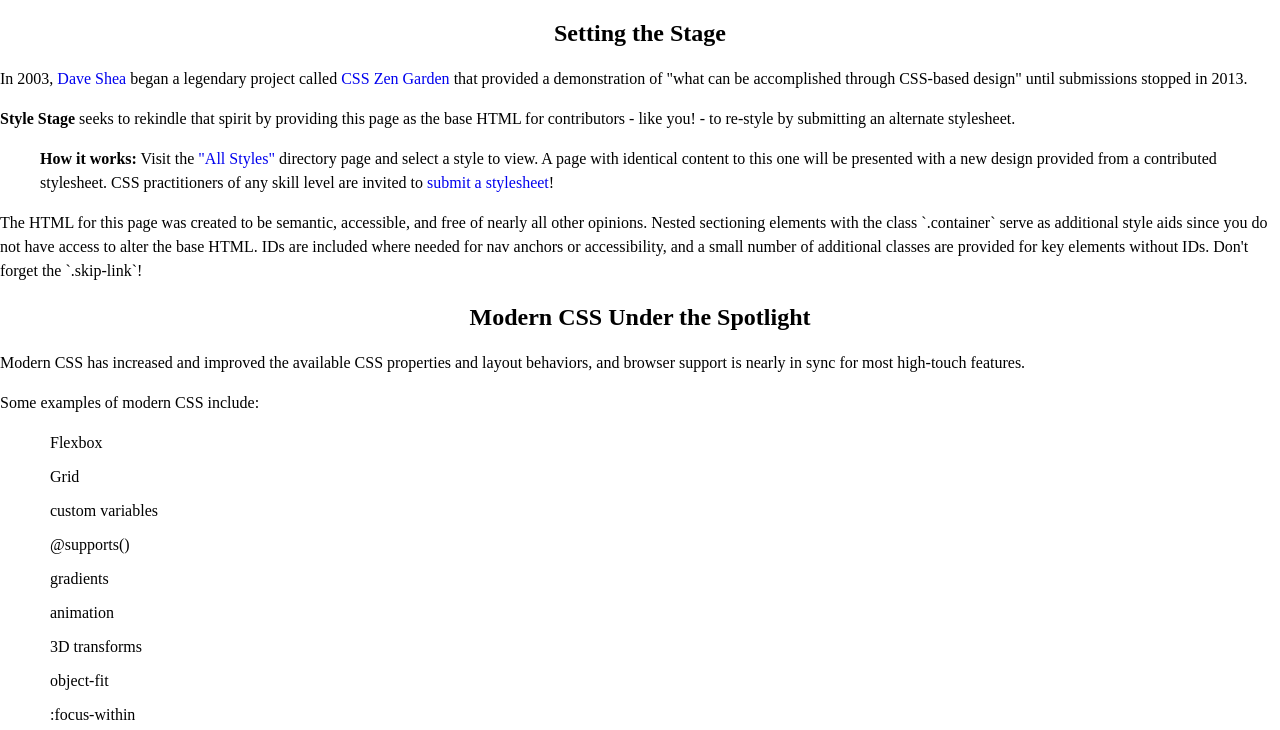
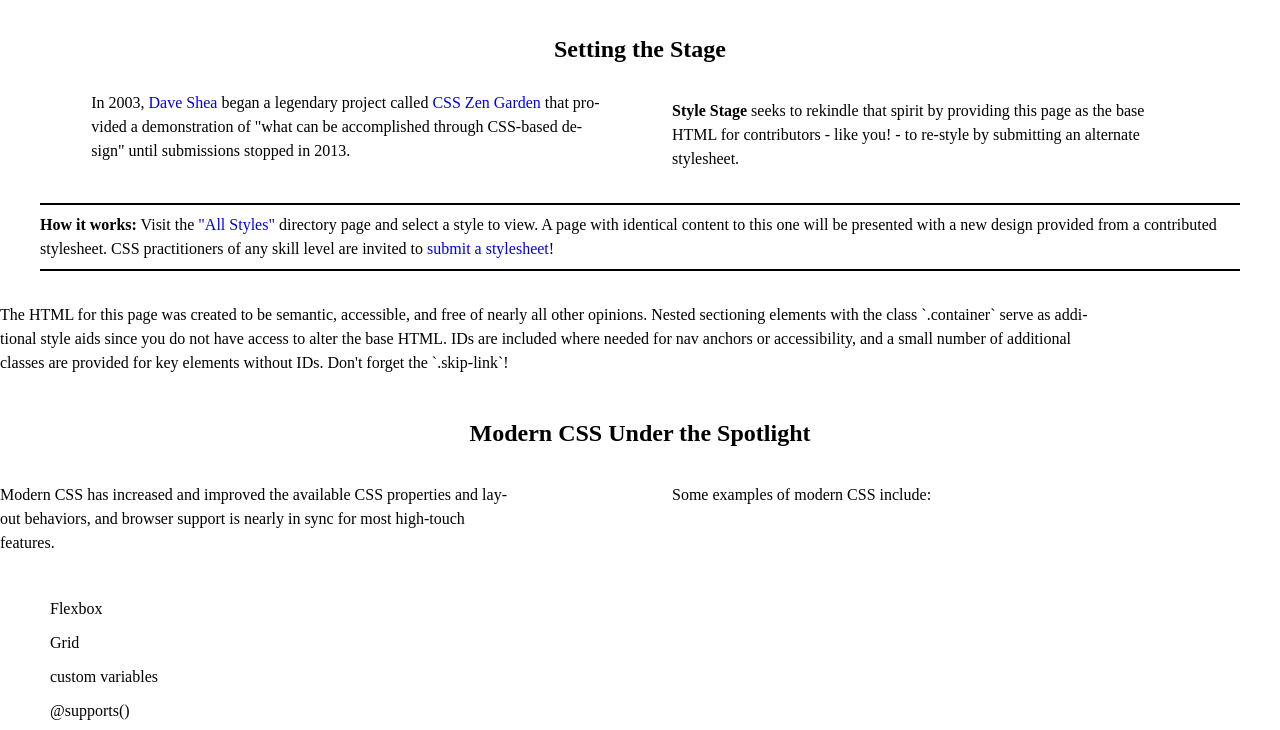
Before and after one commit to dalanweber9876/Style-Stage, a website: page public/index.html in a window 1280 px wide. Shown: the part 301-1031 px from the top of the page. Drawn offline with Linux system fonts and the light colour scheme; a small style sheet from the web is missing; a web font is replaced by a local one.

Commit message:
Added more styling

```diff
--- a/sass/Block Related Styles/_about.scss
+++ b/sass/Block Related Styles/_about.scss
@@ -0,0 +1,22 @@
+#about p {
+   hyphens: auto;
+   width: 85%;
+}
+
+#about .container:first-of-type p:first-of-type {
+   margin: 0.5rem 0;
+   margin-left: auto;
+}
+
+#about .container:first-of-type blockquote p:first-of-type {
+   margin: auto;
+   background-color: white;
+   width: 100%;
+   border-top: 2px solid black;
+   border-bottom: 2px solid black;
+   padding: 8px 0;
+}
+
+// #about p:nth-of-type(3) {
+//    margin: 0.5rem auto;
+// }
--- a/sass/Block Related Styles/_header.scss
+++ b/sass/Block Related Styles/_header.scss
@@ -10,7 +10,7 @@ h1 {
 
 h2 {
    width: 80%;
-   margin: 1rem auto;
+   margin: 1.5rem auto 1rem;
    text-align: center;
 }
 
--- a/sass/Composition Related Styles/_layout.scss
+++ b/sass/Composition Related Styles/_layout.scss
@@ -20,3 +20,24 @@ nav ul {
    justify-content: space-between;
    flex-wrap: wrap;
 }
+
+#main .container {
+   display: grid;
+}
+
+#about .container {
+   grid-template-columns: 1fr 1fr;
+   column-gap: 5%;
+}
+
+#about p:nth-of-type(1) {
+   grid-column: 1/2;
+}
+
+#about p:nth-of-type(2) {
+   grid-column: 2/3;
+}
+
+blockquote, #about p:nth-of-type(3) {
+   grid-column: 1/3;
+}
```
Also changed, not shown: public/style.css.
